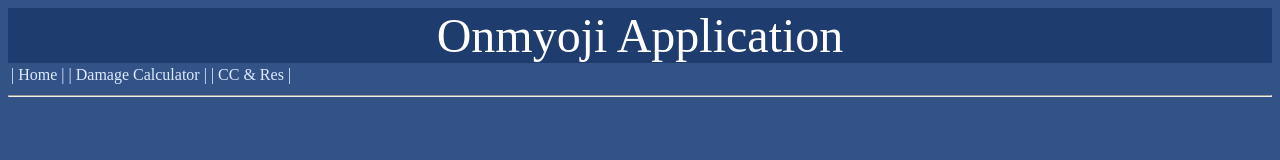
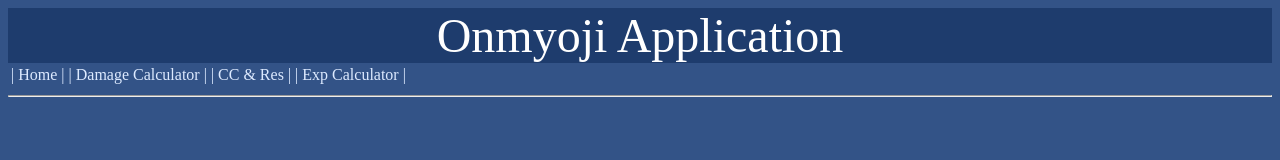
Before and after one commit to Salvist/OApp, a plain HTML site: page menu_navigation.html in a window 1280 px wide. Drawn offline with Linux system fonts and the light colour scheme.

Commit message:
Update menu_navigation.html

```diff
--- a/menu_navigation.html
+++ b/menu_navigation.html
@@ -29,6 +29,7 @@
         <td>| <a href="index.html">Home</a> |</td>
         <td>| <a href="dmg_calculator.html">Damage Calculator</a> |</td>
         <td>| <a href="hit_or_miss.html">CC & Res</a> |</td>
+        <td>| <a href="exp_calculator.html">Exp Calculator</a> |</td>
       </tr>
     </table>
     <hr />
```
